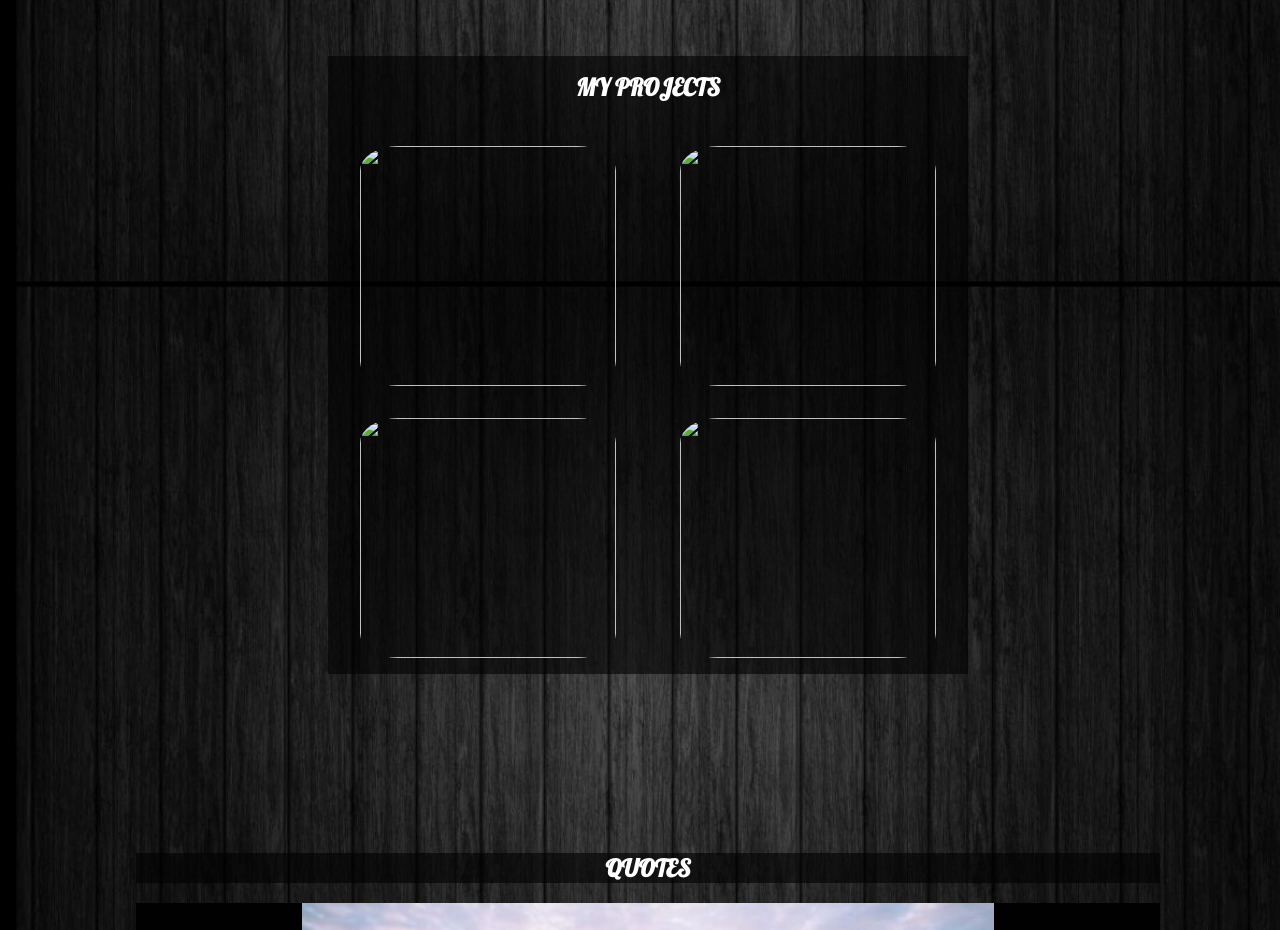
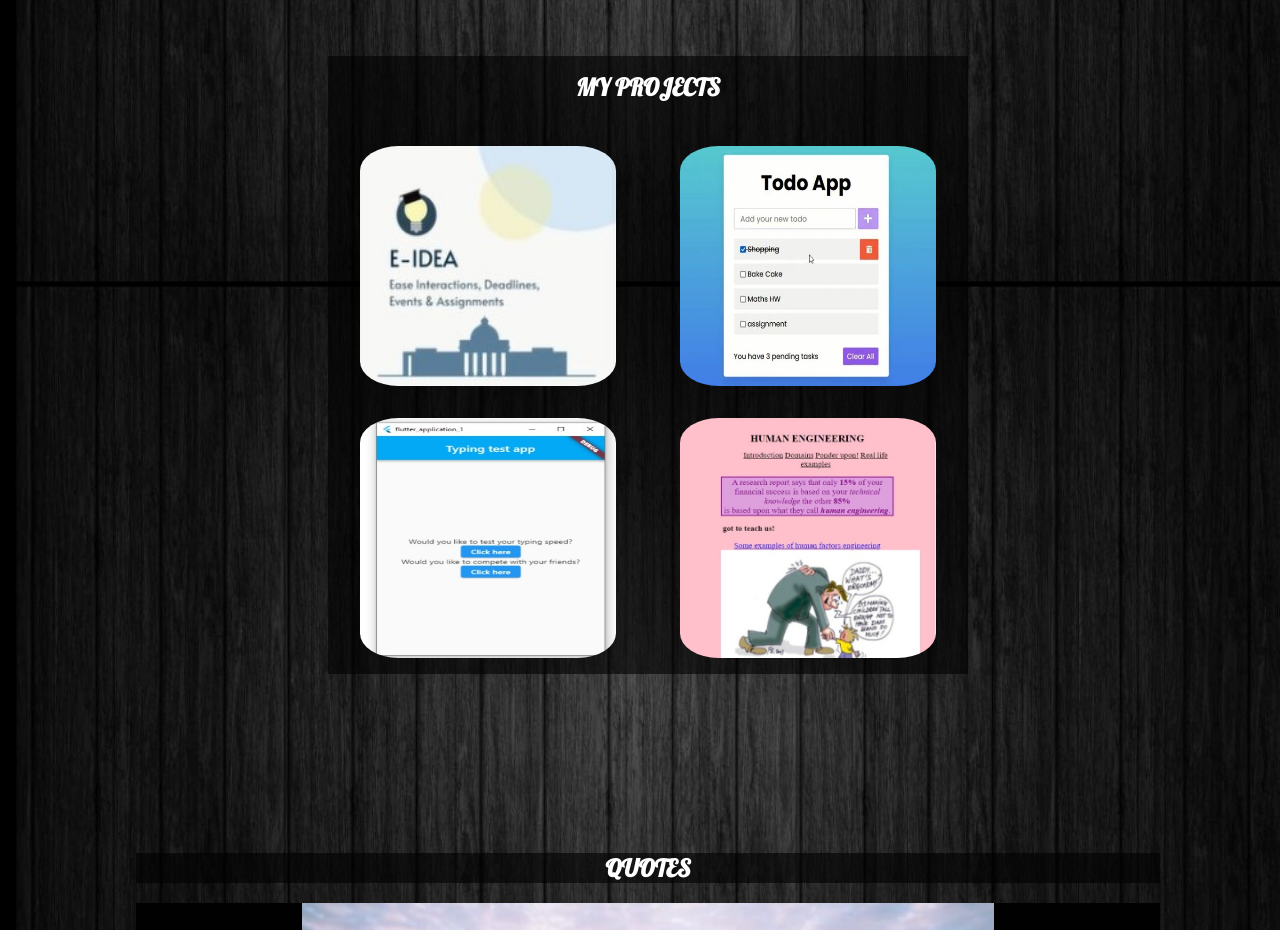
Before and after one commit to NehaGujar1/Portfolio_neha, a plain HTML site: page index.html in a window 1280 px wide. Shown: the part 1320-2250 px from the top of the page. Drawn offline with Linux system fonts and the light colour scheme; the site is published under a folder, as on GitHub Pages, so addresses that start at the root find nothing.

Commit message:
Update index.html

```diff
--- a/index.html
+++ b/index.html
@@ -42,10 +42,10 @@
     <div id="My_Projects_content">
     <h2 id="addons">MY PROJECTS</h2>
     <div class="images_css">
-            <a href="https://github.com/Season-of-Code-2022-MDG-Space/E-idea"><img src="/images/E-IDEA.jpeg" class="imgs i1"></a>
-            <a href="https://github.com/NehaGujar1/Todolist"><img src="/images/TODO_LIST_WEBAPP.jpeg" class="imgs i2"></a>
-            <a href="https://github.com/NehaGujar1/Typing-test-application"><img src="/images/Typing_test_app.jpeg" class="imgs i3"></a>
-            <a href="https://nehagujar1.github.io/Webdev/hTML1.html"><img src="/images/ERGONOMICS.jpeg" class="imgs i4"></a>
+            <a href="https://github.com/Season-of-Code-2022-MDG-Space/E-idea"><img src="./images/E-IDEA.jpeg" class="imgs i1"></a>
+            <a href="https://github.com/NehaGujar1/Todolist"><img src="./images/TODO_LIST_WEBAPP.jpeg" class="imgs i2"></a>
+            <a href="https://github.com/NehaGujar1/Typing-test-application"><img src="./images/Typing_test_app.jpeg" class="imgs i3"></a>
+            <a href="https://nehagujar1.github.io/Webdev/hTML1.html"><img src="./images/ERGONOMICS.jpeg" class="imgs i4"></a>
         </div>
     </div>
 </div>
```
